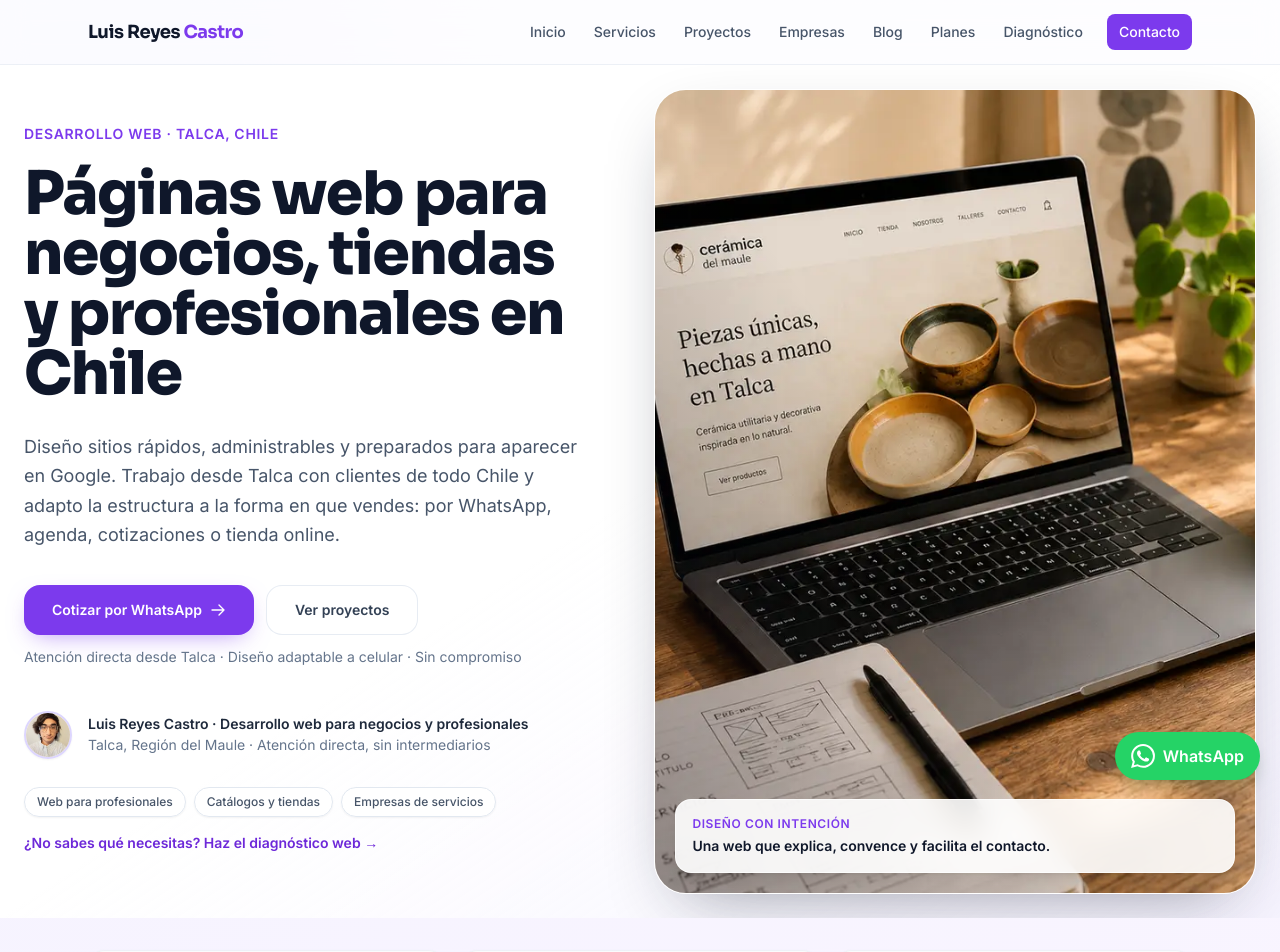
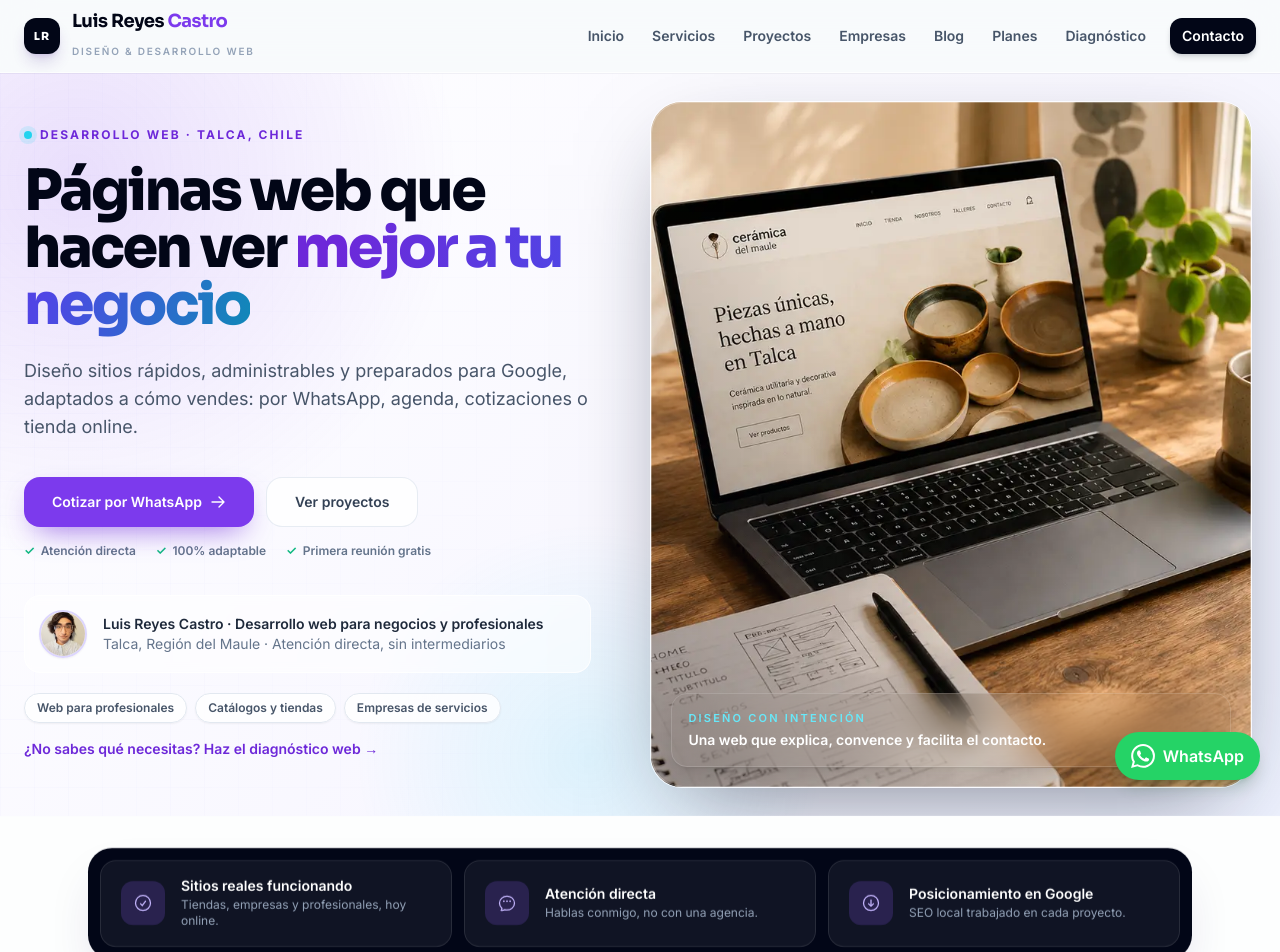
Before and after one commit to ventasconfianza100-max/luis-reyes-webs, a React (Vite) app: page / in a window 1280 px wide. Shown: the top 952 px of the page. Built offline with nearby package versions, Linux system fonts and the light colour scheme.

Commit message:
Renueva la experiencia visual del sitio

```diff
--- a/src/App.jsx
+++ b/src/App.jsx
@@ -112,7 +112,7 @@ export default function App({ initialPath }) {
   }
 
   return (
-    <div className="min-h-screen">
+    <div className="site-shell min-h-screen">
       <Decorations />
       {content}
       <FloatingWhatsApp />
--- a/src/components/Decorations.jsx
+++ b/src/components/Decorations.jsx
@@ -3,8 +3,9 @@
 export default function Decorations() {
   return (
     <div className="fixed inset-0 overflow-hidden pointer-events-none -z-10" aria-hidden="true">
-      <div className="absolute -top-40 -left-32 w-[32rem] h-[32rem] bg-brand-200/35 rounded-full blur-3xl" />
-      <div className="absolute top-1/2 -right-40 w-[30rem] h-[30rem] bg-brand-100/40 rounded-full blur-3xl" />
+      <div className="absolute -top-40 -left-32 w-[32rem] h-[32rem] bg-brand-300/30 rounded-full blur-3xl" />
+      <div className="absolute top-1/3 -right-40 w-[30rem] h-[30rem] bg-cyan-200/30 rounded-full blur-3xl" />
+      <div className="absolute bottom-0 left-1/3 w-[24rem] h-[24rem] bg-indigo-200/20 rounded-full blur-3xl" />
       {/* grano sutil */}
       <div
         className="absolute inset-0 opacity-[0.025] mix-blend-multiply"
--- a/src/components/Hero.jsx
+++ b/src/components/Hero.jsx
@@ -1,9 +1,9 @@
 export default function Hero({ onNavigate }) {
   const whatsapp = 'https://wa.me/56922012534?text=' + encodeURIComponent('Hola Luis, vi tu página y quiero cotizar una web para mi negocio.')
   return (
-    <section className="relative overflow-hidden bg-gradient-to-br from-white via-white to-brand-50/70">
+    <section className="hero-section relative overflow-hidden">
       {/* Imagen a sangre completa en la mitad derecha (desktop) */}
-      <div className="hidden md:block absolute inset-y-6 right-6 w-[48%] lg:w-[47%] rounded-[2rem] overflow-hidden border border-white shadow-[0_24px_70px_-28px_rgba(15,23,42,0.45)]">
+      <div className="hero-visual hidden md:block absolute inset-y-7 right-7 w-[48%] lg:w-[47%] rounded-[2rem] overflow-hidden border border-white/60 shadow-[0_32px_90px_-32px_rgba(15,23,42,0.55)]">
         <picture>
           <source srcSet="/hero-workspace.webp" type="image/webp" />
           <img
@@ -19,26 +19,24 @@ export default function Hero({ onNavigate }) {
         </picture>
         {/* Fundido suave solo en el borde izquierdo: el texto se lee sin tapar la imagen */}
         <div className="absolute inset-0 bg-gradient-to-tr from-slate-950/35 via-transparent to-transparent" />
-        <div className="absolute left-5 bottom-5 right-5 rounded-2xl bg-white/90 backdrop-blur-md border border-white/70 p-4 shadow-lg">
-          <p className="text-xs font-semibold uppercase tracking-wider text-brand-600">Diseño con intención</p>
-          <p className="mt-1 text-sm font-semibold text-slate-900">Una web que explica, convence y facilita el contacto.</p>
+        <div className="absolute left-5 bottom-5 right-5 rounded-2xl bg-slate-950/82 backdrop-blur-xl border border-white/15 p-4 shadow-lg text-white">
+          <p className="text-[11px] font-semibold uppercase tracking-[.2em] text-cyan-300">Diseño con intención</p>
+          <p className="mt-1 text-sm font-semibold">Una web que explica, convence y facilita el contacto.</p>
         </div>
       </div>
 
-      <div className="relative max-w-7xl mx-auto px-6 pt-10 pb-12 md:pt-14 md:pb-16">
+      <div className="relative max-w-7xl mx-auto px-6 pt-10 pb-12 md:pt-12 md:pb-14">
         <div className="md:w-[48%] md:pr-6">
-          <span className="inline-block text-sm font-semibold uppercase tracking-wider text-brand-600 mb-5">
-            Desarrollo web · Talca, Chile
+          <span className="eyebrow inline-flex items-center gap-2 text-xs font-bold uppercase tracking-[.18em] text-brand-700 mb-5">
+            <span className="h-2 w-2 rounded-full bg-cyan-400 shadow-[0_0_0_5px_rgba(34,211,238,.15)]" /> Desarrollo web · Talca, Chile
           </span>
 
-          <h1 className="font-display text-4xl sm:text-5xl lg:text-6xl font-extrabold tracking-tight leading-[1.08] text-slate-900">
-            Páginas web para negocios, tiendas y profesionales en Chile
+          <h1 className="font-display text-4xl sm:text-5xl lg:text-[3.55rem] font-extrabold tracking-[-0.045em] leading-[1.05] text-slate-950">
+            Páginas web que hacen ver <span className="text-gradient">mejor a tu negocio</span>
           </h1>
 
-          <p className="mt-7 text-lg text-slate-600 leading-relaxed max-w-xl">
-            Diseño sitios rápidos, administrables y preparados para aparecer en Google.
-            Trabajo desde Talca con clientes de todo Chile y adapto la estructura a la
-            forma en que vendes: por WhatsApp, agenda, cotizaciones o tienda online.
+          <p className="mt-6 text-base sm:text-lg text-slate-600 leading-relaxed max-w-xl">
+            Diseño sitios rápidos, administrables y preparados para Google, adaptados a cómo vendes: por WhatsApp, agenda, cotizaciones o tienda online.
           </p>
 
           {/* Doble CTA */}
@@ -48,7 +46,7 @@ export default function Hero({ onNavigate }) {
               target="_blank"
               rel="noopener noreferrer"
               data-analytics="whatsapp_click_home"
-              className="inline-flex items-center gap-2 bg-brand-600 hover:bg-brand-700 text-white font-semibold px-7 py-3.5 rounded-2xl text-sm transition-all shadow-[0_8px_24px_-10px_rgba(124,58,237,0.6)] hover:-translate-y-0.5 focus-visible:outline focus-visible:outline-2 focus-visible:outline-offset-2 focus-visible:outline-brand-600"
+              className="primary-cta inline-flex items-center gap-2 bg-brand-600 hover:bg-brand-700 text-white font-semibold px-7 py-3.5 rounded-2xl text-sm transition-all shadow-[0_12px_30px_-12px_rgba(109,40,217,0.75)] hover:-translate-y-0.5 focus-visible:outline focus-visible:outline-2 focus-visible:outline-offset-2 focus-visible:outline-brand-600"
             >
               Cotizar por WhatsApp
               <svg viewBox="0 0 24 24" fill="none" stroke="currentColor" strokeWidth="2" className="w-4 h-4">
@@ -67,9 +65,9 @@ export default function Hero({ onNavigate }) {
             </a>
           </div>
 
-          <p className="mt-3 text-sm text-slate-500">
-            Atención directa desde Talca · Diseño adaptable a celular · Sin compromiso
-          </p>
+          <div className="mt-4 flex flex-wrap gap-x-5 gap-y-2 text-xs font-semibold text-slate-500">
+            {['Atención directa', '100% adaptable', 'Primera reunión gratis'].map((item) => <span key={item} className="inline-flex items-center gap-1.5"><span className="text-emerald-500">✓</span>{item}</span>)}
+          </div>
 
           {/* Imagen en móvil: a todo el ancho, debajo del texto */}
           <div className="md:hidden mt-10 -mx-6">
@@ -88,7 +86,7 @@ export default function Hero({ onNavigate }) {
           </div>
 
           {/* Tira de credibilidad */}
-          <div className="mt-10 md:mt-11 flex items-center gap-4">
+          <div className="mt-8 md:mt-9 flex items-center gap-4 rounded-2xl border border-white/80 bg-white/55 p-3.5 backdrop-blur-sm max-w-xl">
             <div className="w-12 h-12 rounded-full overflow-hidden border-2 border-brand-200 shadow-sm flex-shrink-0">
               <picture>
                 <source srcSet="/profile.webp" type="image/webp" />
@@ -113,7 +111,7 @@ export default function Hero({ onNavigate }) {
               </p>
             </div>
           </div>
-          <div className="mt-7 flex flex-wrap gap-2 text-xs font-medium text-slate-600">
+          <div className="mt-5 flex flex-wrap gap-2 text-xs font-semibold text-slate-600">
             {['Web para profesionales', 'Catálogos y tiendas', 'Empresas de servicios'].map((item) => (
               <span key={item} className="rounded-full border border-slate-200 bg-white/80 px-3 py-1.5 shadow-sm">{item}</span>
             ))}
--- a/src/components/Navbar.jsx
+++ b/src/components/Navbar.jsx
@@ -23,8 +23,8 @@ export default function Navbar({ onNavigate }) {
   }
 
   return (
-    <nav className="sticky top-0 z-50 bg-white/80 backdrop-blur-md border-b border-slate-200/60">
-      <div className="max-w-6xl mx-auto px-6 h-16 flex items-center justify-between">
+    <nav className="site-nav sticky top-0 z-50 border-b border-white/70">
+      <div className="max-w-7xl mx-auto px-4 sm:px-6 h-[4.5rem] flex items-center justify-between">
         {/* Logo */}
         <a
           href="/"
@@ -33,9 +33,10 @@ export default function Navbar({ onNavigate }) {
             onNavigate('/')
             setOpen(false)
           }}
-          className="font-display font-bold text-slate-900 text-lg tracking-tight"
+          className="group flex items-center gap-3 font-display font-bold text-slate-950 text-base sm:text-lg tracking-tight"
         >
-          Luis Reyes <span className="text-brand-600">Castro</span>
+          <span className="grid h-9 w-9 place-items-center rounded-xl bg-slate-950 text-[11px] font-extrabold tracking-widest text-white shadow-lg shadow-violet-900/20 transition-transform group-hover:-rotate-3">LR</span>
+          <span>Luis Reyes <span className="text-brand-600">Castro</span><small className="hidden lg:block font-sans text-[10px] font-semibold uppercase tracking-[.18em] text-slate-400 mt-0.5">Diseño & desarrollo web</small></span>
         </a>
 
         {/* Links — desktop */}
@@ -47,10 +48,10 @@ export default function Navbar({ onNavigate }) {
               onClick={(event) => handleClick(event, link)}
               target={link.external ? '_blank' : undefined}
               rel={link.external ? 'noopener noreferrer' : undefined}
-              className={`px-3 py-2 rounded-lg text-sm font-medium transition-all ${
+              className={`px-3 py-2 rounded-xl text-sm font-semibold transition-all ${
                 link.external
-                  ? 'bg-brand-600 text-white hover:bg-brand-700 ml-2'
-                  : 'text-slate-600 hover:text-brand-700 hover:bg-brand-50'
+                  ? 'bg-slate-950 text-white hover:bg-brand-700 ml-2 shadow-md shadow-slate-900/15'
+                  : 'text-slate-600 hover:text-brand-700 hover:bg-white'
               }`}
             >
               {link.label}
@@ -78,7 +79,7 @@ export default function Navbar({ onNavigate }) {
 
       {/* Panel móvil */}
       {open && (
-        <div className="md:hidden border-t border-slate-200/60 bg-white">
+        <div className="md:hidden border-t border-slate-200/60 bg-white/95 backdrop-blur-xl shadow-xl">
           <div className="px-6 py-4 flex flex-col gap-1">
             {links.map((link) => (
               <a
--- a/src/components/Section.jsx
+++ b/src/components/Section.jsx
@@ -14,7 +14,7 @@ export default function Section({
   width = 'default',
   className = '',
   containerClassName = '',
-  spacing = 'py-16 md:py-24',
+  spacing = 'py-14 md:py-20',
 }) {
   return (
     <section id={id} className={`${spacing} ${className}`}>
--- a/src/components/Stats.jsx
+++ b/src/components/Stats.jsx
@@ -27,20 +27,20 @@ const stats = [
 export default function Stats() {
   return (
     <Section spacing="py-6 md:py-8">
-      <div className="grid grid-cols-1 sm:grid-cols-3 gap-4">
+      <div className="stats-strip grid grid-cols-1 sm:grid-cols-3 gap-3 rounded-3xl bg-slate-950 p-3 shadow-2xl shadow-violet-950/15">
         {stats.map((s) => (
           <div
             key={s.title}
-            className="flex items-center gap-4 bg-white rounded-2xl border border-slate-200/70 shadow-sm px-5 py-4"
+            className="flex items-center gap-4 rounded-2xl border border-white/10 bg-white/[.06] px-5 py-4"
           >
-            <div className="w-11 h-11 rounded-xl bg-brand-50 text-brand-500 flex items-center justify-center flex-shrink-0">
+            <div className="w-11 h-11 rounded-xl bg-brand-500/20 text-brand-300 flex items-center justify-center flex-shrink-0">
               <svg viewBox="0 0 24 24" fill="none" stroke="currentColor" strokeWidth="1.5" className="w-5 h-5">
                 {s.icon}
               </svg>
             </div>
             <div>
-              <p className="font-semibold text-slate-800 text-sm leading-tight">{s.title}</p>
-              <p className="text-slate-500 text-xs mt-0.5 leading-snug">{s.sub}</p>
+              <p className="font-semibold text-white text-sm leading-tight">{s.title}</p>
+              <p className="text-slate-400 text-xs mt-0.5 leading-snug">{s.sub}</p>
             </div>
           </div>
         ))}
--- a/src/index.css
+++ b/src/index.css
@@ -8,9 +8,81 @@ html {
 
 body {
   font-family: 'Inter', system-ui, sans-serif;
-  background: linear-gradient(135deg, #f5f3ff 0%, #faf5ff 35%, #f6f5ff 70%, #f8faff 100%);
+  background: #f8fafc;
   min-height: 100vh;
   color: #0f172a;
+  -webkit-font-smoothing: antialiased;
+}
+
+::selection { background: #c4b5fd; color: #1e1b4b; }
+
+.site-shell { overflow: clip; background: #f8fafc; }
+.site-nav {
+  background: rgba(248,250,252,.83);
+  backdrop-filter: blur(18px) saturate(150%);
+  box-shadow: 0 1px 0 rgba(15,23,42,.04);
+}
+.hero-section {
+  background:
+    radial-gradient(circle at 6% 14%, rgba(124,58,237,.16), transparent 28%),
+    radial-gradient(circle at 46% 92%, rgba(34,211,238,.12), transparent 24%),
+    linear-gradient(135deg, #ffffff 0%, #f8f7ff 58%, #eef2ff 100%);
+}
+.hero-section::before {
+  content: '';
+  position: absolute;
+  inset: 0;
+  opacity: .28;
+  background-image: linear-gradient(rgba(99,102,241,.08) 1px, transparent 1px), linear-gradient(90deg, rgba(99,102,241,.08) 1px, transparent 1px);
+  background-size: 34px 34px;
+  mask-image: linear-gradient(to right, black, transparent 60%);
+}
+.hero-visual::after {
+  content: '';
+  position: absolute;
+  inset: 0;
+  border-radius: inherit;
+  box-shadow: inset 0 0 0 1px rgba(255,255,255,.28);
+  pointer-events: none;
+}
+.text-gradient {
+  color: transparent;
+  background: linear-gradient(105deg, #6d28d9 10%, #4f46e5 58%, #0891b2 105%);
+  background-clip: text;
+  -webkit-background-clip: text;
+}
+.primary-cta { position: relative; overflow: hidden; }
+.primary-cta::after {
+  content: '';
+  position: absolute;
+  inset: 0;
+  background: linear-gradient(110deg, transparent 20%, rgba(255,255,255,.25) 50%, transparent 80%);
+  transform: translateX(-120%);
+  transition: transform .65s ease;
+}
+.primary-cta:hover::after { transform: translateX(120%); }
+
+/* Ritmo visual compartido: más compacto, consistente y con mayor profundidad. */
+.site-shell main > .reveal:nth-of-type(even) > section { background: rgba(255,255,255,.72); }
+.site-shell section h2 { letter-spacing: -.035em; }
+.site-shell section > div > div.text-center > span,
+.site-shell section > div > div.max-w-2xl > span {
+  padding: .4rem .72rem;
+  border-radius: 999px;
+  background: rgba(124,58,237,.08);
+  border: 1px solid rgba(124,58,237,.12);
+}
+.site-shell .rounded-3xl.bg-white {
+  border-color: rgba(148,163,184,.22);
+  box-shadow: 0 1px 2px rgba(15,23,42,.03), 0 18px 50px -30px rgba(79,70,229,.34);
+}
+.site-shell .rounded-3xl.bg-white:hover {
+  border-color: rgba(139,92,246,.3);
+}
+
+@media (max-width: 767px) {
+  .hero-section::before { opacity: .16; mask-image: none; }
+  .site-shell section h2 { font-size: 1.85rem; line-height: 1.15; }
 }
 
 /* Titulares con fuente display */
```
